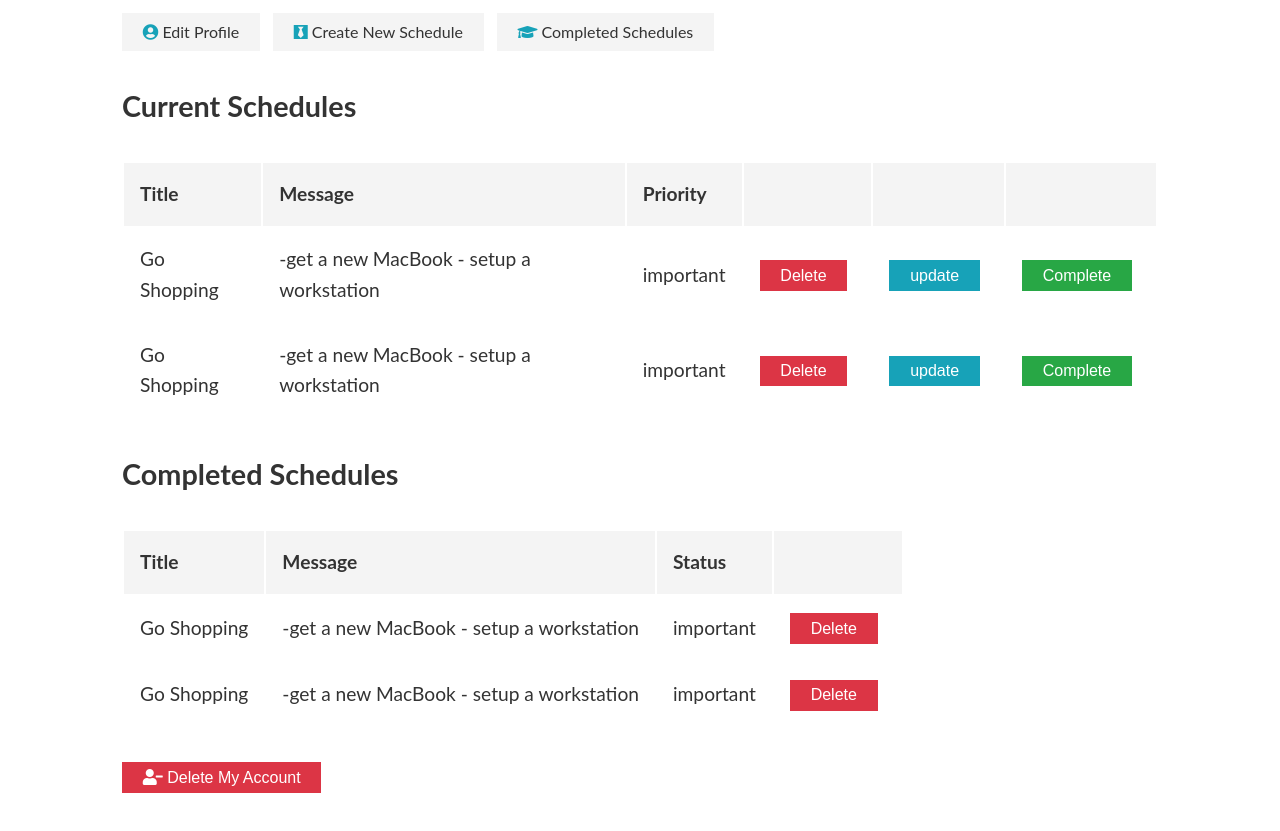
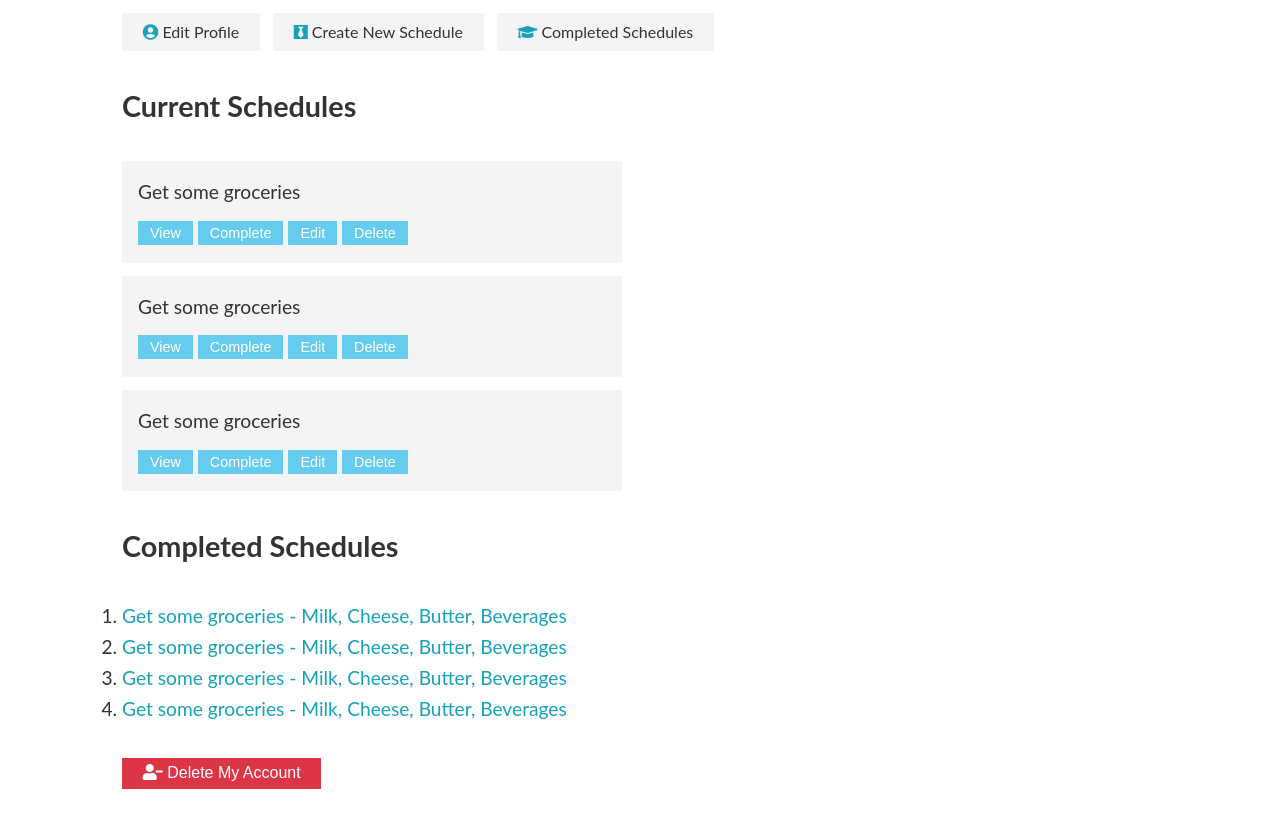
Before and after one commit to islogique/tschedule-ui, a plain HTML site: page src/dashboard.html in a window 1280 px wide. Shown: the part 211-1042 px from the top of the page. Drawn offline with Linux system fonts and the light colour scheme.

Commit message:
change dashboard layout

```diff
--- a/scss/_utilities.scss
+++ b/scss/_utilities.scss
@@ -69,6 +69,16 @@
 }
 
 // Buttons
+
+.schedule-btn {
+	display: inline-block;
+	background: #66ccee;
+	color: #fff;
+	padding: 0.25rem 0.75rem;
+	border: none;
+	cursor: pointer;
+	font-size: 0.9rem;
+}
 .btn {
 	display: inline-block;
 	background: $light-color;
--- a/scss/style.scss
+++ b/scss/style.scss
@@ -75,4 +75,21 @@ img {
 	}
 }
 
+.schedule {
+	background-color: $light-color;
+	max-width: 500px;
+	padding: 1rem;
+	margin-bottom: 0.8rem;
+
+	a {
+		color: #333;
+	}
+
+	&--details {
+		display: flex;
+		margin-bottom: 0.5rem;
+		justify-content: space-between;
+	}
+}
+
 @import 'mobile';
--- a/src/dashboard.html
+++ b/src/dashboard.html
@@ -57,7 +57,42 @@
         <h2 class="my-2">
             Current Schedules
         </h2>
-        <table class="table">
+
+        <div class="schedule">
+            <div class="schedule--details">
+                <ul>
+                    <li><a href="#">Get some groceries</a></li>
+                </ul>
+            </div>
+            <button type="submit" class="schedule-btn">View</button>
+            <button type="submit" class="schedule-btn">Complete</button>
+            <button type="submit" class="schedule-btn">Edit</button>
+            <button type="submit" class="schedule-btn">Delete</button>
+        </div>
+        <div class="schedule">
+            <div class="schedule--details">
+                <ul>
+                    <li><a href="#">Get some groceries</a></li>
+                </ul>
+            </div>
+            <button type="submit" class="schedule-btn">View</button>
+            <button type="submit" class="schedule-btn">Complete</button>
+            <button type="submit" class="schedule-btn">Edit</button>
+            <button type="submit" class="schedule-btn">Delete</button>
+        </div>
+        <div class="schedule">
+            <div class="schedule--details">
+                <ul>
+                    <li><a href="#">Get some groceries</a></li>
+                </ul>
+            </div>
+            <button type="submit" class="schedule-btn">View</button>
+            <button type="submit" class="schedule-btn">Complete</button>
+            <button type="submit" class="schedule-btn">Edit</button>
+            <button type="submit" class="schedule-btn">Delete</button>
+        </div>
+
+        <!-- <table class="table">
             <thead>
                 <tr>
                     <th>Title</th>
@@ -115,47 +150,19 @@
                     </td>
                 </tr>
             </tbody>
-        </table>
+        </table> -->
 
         <h2 class="my-2">
             Completed Schedules
         </h2>
-        <table class="table">
-            <thead>
-                <tr>
-                    <th>Title</th>
-                    <th class="hide-sm">Message</th>
-                    <th class="hide-sm">Status</th>
-                    <th></th>
-                </tr>
-            </thead>
-            <tbody>
-                <tr>
-                    <td>Go Shopping</td>
-                    <td class="hide-sm">-get a new MacBook - setup a workstation</td>
-                    <td class="hide-sm">
-                        important
-                    </td>
-                    <td>
-                        <button class="btn btn-danger">
-                            Delete
-                        </button>
-                    </td>
-                </tr>
-                <tr>
-                    <td>Go Shopping</td>
-                    <td class="hide-sm">-get a new MacBook - setup a workstation</td>
-                    <td class="hide-sm">
-                        important
-                    </td>
-                    <td>
-                        <button class="btn btn-danger">
-                            Delete
-                        </button>
-                    </td>
-                </tr>
-            </tbody>
-        </table>
+        <div>
+            <ol>
+                <li><a href="#">Get some groceries - Milk, Cheese, Butter, Beverages</a></li>
+                <li><a href="#">Get some groceries - Milk, Cheese, Butter, Beverages</a></li>
+                <li><a href="#">Get some groceries - Milk, Cheese, Butter, Beverages</a></li>
+                <li><a href="#">Get some groceries - Milk, Cheese, Butter, Beverages</a></li>
+            </ol>
+        </div>
 
 
         <div class="my-2">
```
Also changed, not shown: src/css/style.min.css.
